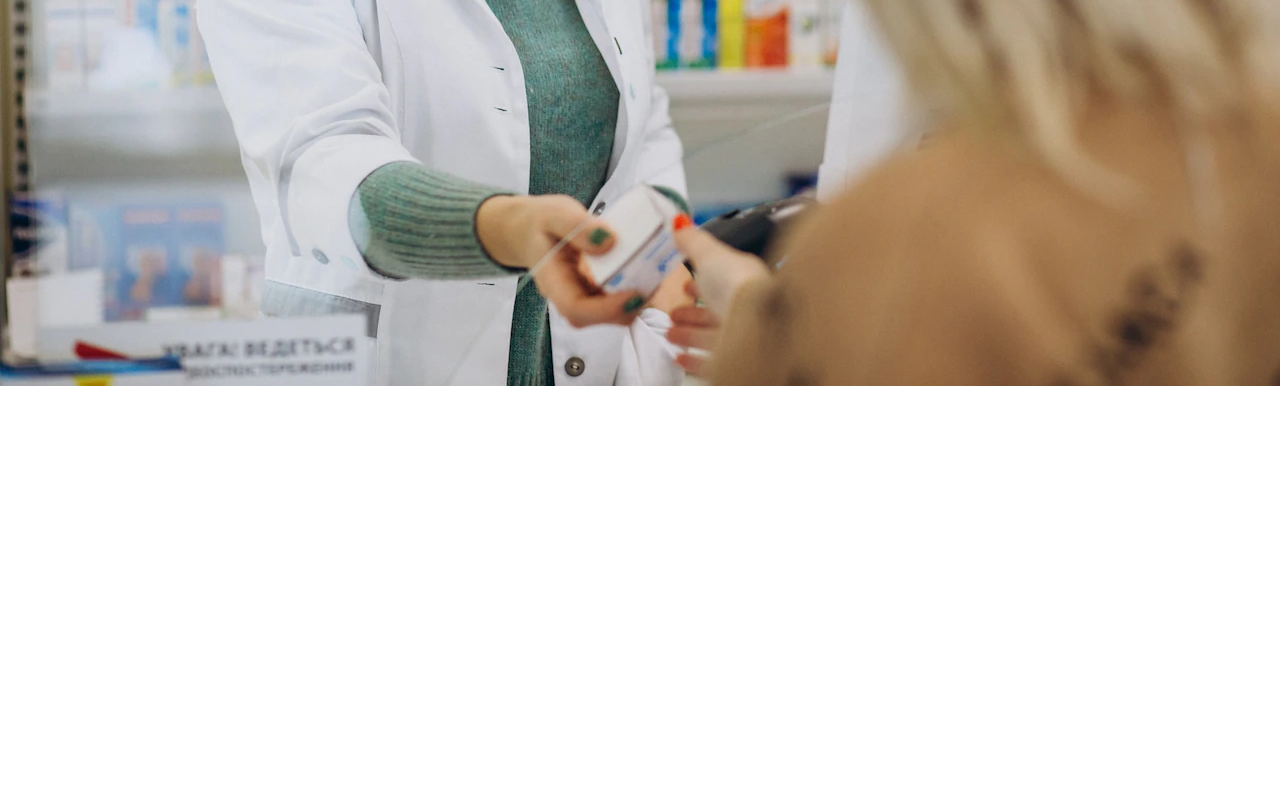
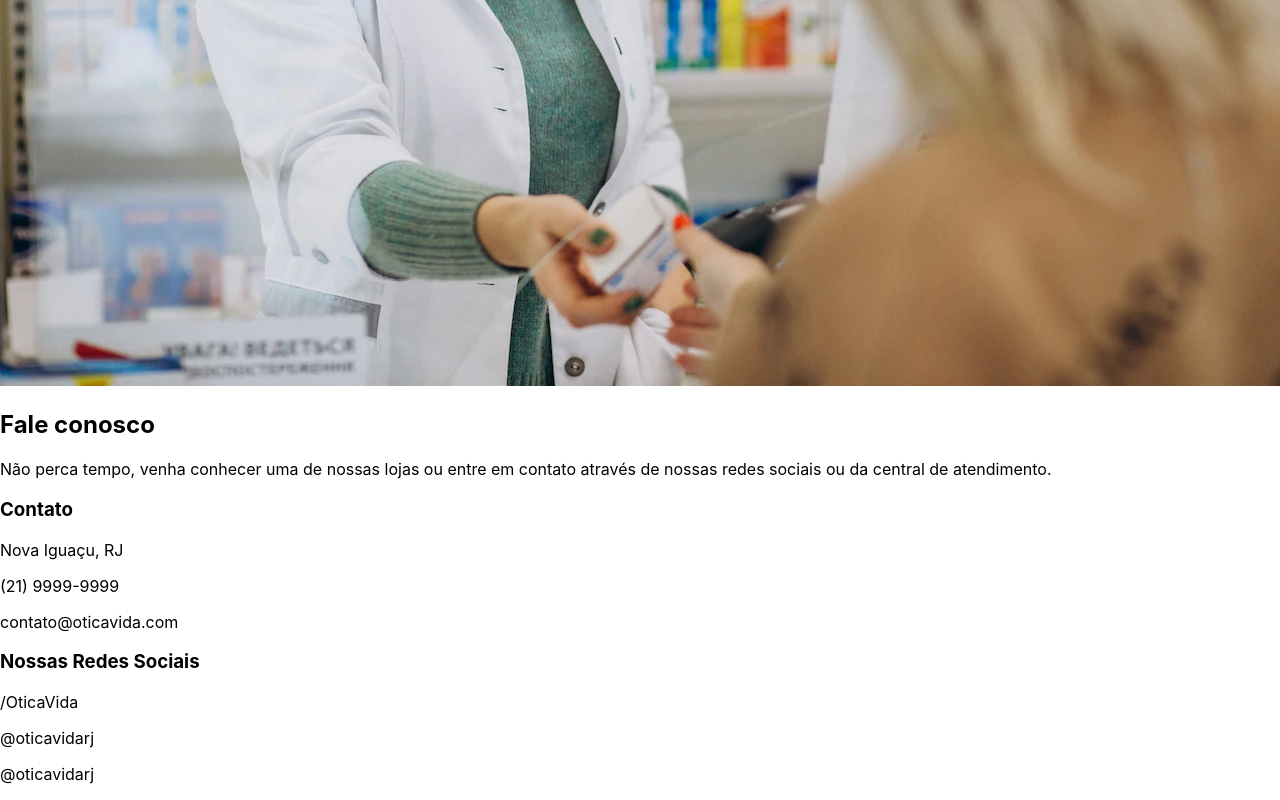
Before and after one commit to brunomarques97/Otica-vida, a React (Create React App) app in the folder app/: page / in a window 1280 px wide. Shown: the part 3732-4532 px from the top of the page. Before the commit the page ends 4122 px from the top, so only its background shows below. Built offline with nearby package versions, Linux system fonts and the light colour scheme.

Commit message:
Montar seção de contatos

```diff
--- a/app/src/App.js
+++ b/app/src/App.js
@@ -5,6 +5,7 @@ import Pagina from './componetes/conteudo/index';
 import Secao from './componetes/conteudo/SecaoCapa/secaocapa';
 import Produtos from './componetes/conteudo/Secaoprodutos/secaoprodutos';
 import Sobre from './componetes/conteudo/SecaoSobre/SecaoSobre';
+import Contatos from './componetes/conteudo/SecaoContatos/SecaoContatos';
 
 function App() {
 
@@ -15,6 +16,7 @@ function App() {
       <Secao/>
       <Produtos/>
       <Sobre/>
+      <Contatos/>
     </div>
   );
 }
--- /dev/null
+++ b/app/src/componetes/conteudo/SecaoContatos/SecaoContatos.js
@@ -0,0 +1,30 @@
+export default function Contatos(){
+    return(
+        <div>
+            <div>
+                <div>
+                    <h2>Fale conosco</h2>
+                    <p>Não perca tempo, venha conhecer uma de nossas lojas ou entre em contato através de nossas redes sociais ou da central de atendimento.</p>
+                </div>
+                <div>
+                    <div>
+                        <h3>Contato</h3>
+                        <div>
+                            <p>Nova Iguaçu, RJ</p>
+                            <p>(21) 9999-9999</p>
+                            <p>contato@oticavida.com</p>
+                        </div>
+                    </div>
+                    <div>
+                        <h3>Nossas Redes Sociais</h3>
+                       <div>
+                            <p>/OticaVida</p>
+                            <p>@oticavidarj</p>
+                            <p>@oticavidarj</p>
+                       </div>
+                    </div>
+                </div>
+            </div>
+        </div>
+    )
+}
```
Also changed, not shown: 1 other file (tests, documents, lock files or other folders).
